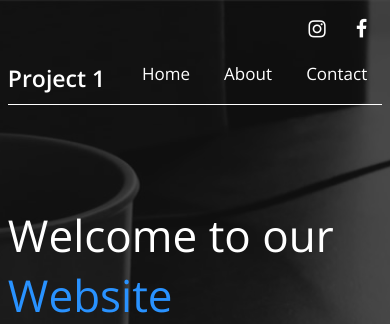
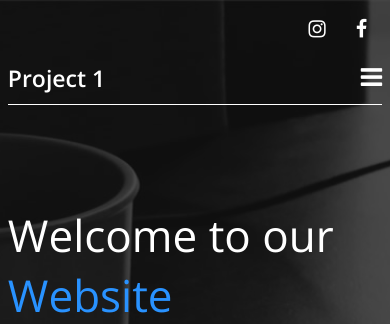
Before and after one commit to rfsants001/web_project_1, a PHP site: page / in a window 390 px wide. Shown: the top 324 px of the page. Run offline with PHP 8.4, Linux system fonts and the light colour scheme.

Commit message:
Add mobile menu

```diff
--- a/css/style.css
+++ b/css/style.css
@@ -89,6 +89,42 @@ header {
 .desktop a {
     color: #fff;
     text-decoration: none;
+}
+
+.mobile {
+    display: none;
+    float: right;
+}
+
+
+.mobile > i {
+    cursor: pointer;
+    font-size: 25px;
+    color: #fff;
+
+    position: relative;
+    top: 23px;
+}
+
+.mobile ul {
+    display: none;
+    position: absolute;
+    left: 0;
+    top: 90px;
+    list-style-type: none;
+    background: #fff;
+    width: 100%;
+}
+
+.mobile li {
+    text-align: center;
+    padding: 8px 0;
+}
+
+.mobile a {
+    display: block;
+    text-decoration: none;
+    color: #444;
 }
 
 .header-content {
@@ -344,6 +380,13 @@ header {
     padding: 10px 0 0 10px;
 }
 
+footer {
+    width: 100%;
+    padding: 10px 2%;
+    text-align: center;
+    color: #fff;
+    background: #444;
+}
 
 
 /*Final Section*/
@@ -356,6 +399,12 @@ header {
         width: 100%;
         margin: 20px 0;
     }
+    .desktop {
+        display: none;
+    }
+    .mobile {
+        display: block;
+    }
     .single-box-plans{
         width: 100%;
         margin-top: 15px;
--- a/index.php
+++ b/index.php
@@ -26,9 +26,17 @@
                 <div class="logo">Project 1</div>
                 <nav class="desktop">
                     <ul>
-                        <li><a href="">Home</a></li>
-                        <li><a href="">About</a></li>
-                        <li><a href="">Contact</a></li>
+                        <li><a href="/">Home</a></li>
+                        <li><a href="#about">About</a></li>
+                        <li><a href="#contactus">Contact</a></li>
+                    </ul>
+                </nav>
+                <nav class="mobile" onclick="handleShow()">
+                    <i class="fa fa-bars"></i>
+                    <ul id="mobile-list">
+                        <li><a href="/">Home</a></li>
+                        <li><a href="#about">About</a></li>
+                        <li><a href="#contactus">Contact</a></li>
                     </ul>
                 </nav>
                 <div class="clear"></div>
@@ -99,7 +107,7 @@
         </section>
     </section>
 
-    <section class="parallax">
+    <section class="parallax" id="about">
         <div class="overlay-parallax"></div>
         <div class="center">
             <h2>About <span style="color: #2692ff">us</span></h2>
@@ -108,8 +116,8 @@
         </div>
     </section>
 
-    <section class="final-section">
-        <div class="center">
+    <section class="final-section" id="contactus">
+        <div class="center" >
             <div class="w50 contact">
                 <h2>
                     <div class="border-effect"></div>Contact us!
@@ -159,6 +167,20 @@
         </div>
     </section>
 
+    <footer>
+        <p>All rights reserved Project 1</p>
+    </footer>
+
+    <script>
+        function handleShow() {
+            let mobile = document.getElementById('mobile-list');
+            if(mobile.style.visibility == ""){
+                mobile.style.display = "block";
+            }else {
+                mobile.style.display = "none";
+            }
+        }
+    </script>
 
 </body>
 
```
